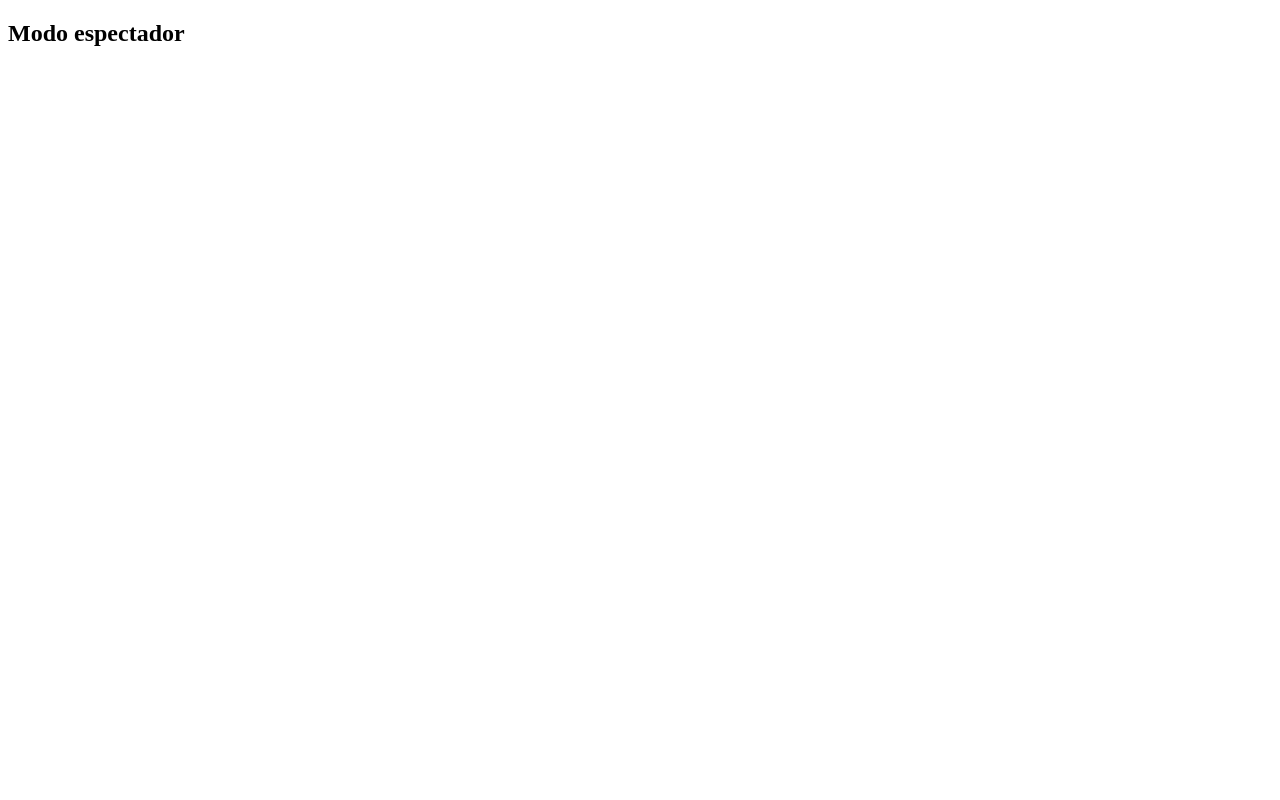
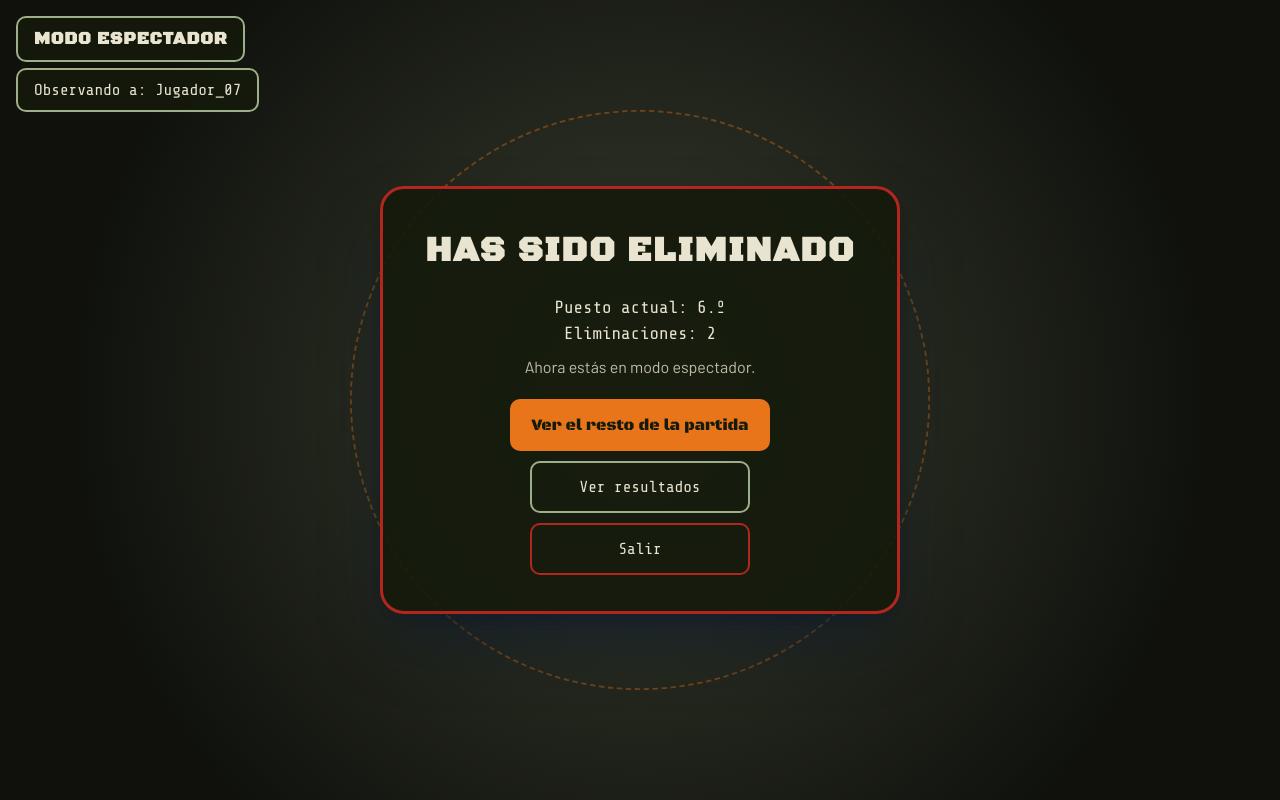
Before and after one commit to JoMoSa27/proyecto-B70134-C39321-C4H757-C4I578, a plain HTML site: page public/eliminado.html in a window 1280 px wide. Shown: the top 800 px of the page. Drawn offline with nearby package versions, Linux system fonts and the light colour scheme.

Commit message:
Se agrega el estilo de la pagina eliminado

```diff
--- /dev/null
+++ b/public/css/eliminado.css
@@ -0,0 +1,210 @@
+/* Estilos de la pantalla de jugador eliminado (eliminado.html) */
+
+/* Colores derivados de la paleta, usados solo en esta página */
+.pagina-eliminado {
+    --panel: rgb(20 26 12 / 90%);
+    --texto-suave: rgb(232 228 208 / 80%);
+}
+
+* {
+    box-sizing: border-box;
+}
+
+body.pagina-eliminado {
+    margin: 0;
+    color: var(--text);
+    font-family: var(--font-body);
+    line-height: 1.5;
+    background: var(--DarkBackGround);
+}
+
+/* El tablero, la zona y la tarjeta se apilan en la misma celda */
+.pantalla-eliminado {
+    min-height: 100vh;
+    display: grid;
+    overflow: hidden;
+}
+
+.espectador,
+.tarjeta-eliminado,
+.pantalla-eliminado::before {
+    grid-area: 1 / 1;
+}
+
+/* Tablero de fondo con la partida en curso */
+.espectador {
+    position: relative;
+    display: flex;
+    flex-direction: column;
+    align-items: flex-start;
+    gap: 6px;
+    padding: 16px;
+}
+
+.tablero {
+    position: absolute;
+    inset: 0;
+    width: 100%;
+    height: 100%;
+    background: radial-gradient(circle at 50% 50%, var(--Background), var(--DarkBackGround) 75%);
+    filter: grayscale(60%) brightness(0.7);
+}
+
+.espectador h1,
+.observando {
+    z-index: 1;
+    margin: 0;
+    padding: 8px 16px;
+    background: var(--panel);
+    border: 2px solid var(--accents);
+    border-radius: var(--radio);
+}
+
+.espectador h1 {
+    color: var(--text);
+    font-size: clamp(0.9rem, 2vw, 1.1rem);
+}
+
+.observando {
+    font-family: var(--font-hud);
+}
+
+/* Círculo punteado que representa la zona cerrándose */
+.pantalla-eliminado::before {
+    content: "";
+    place-self: center;
+    width: min(80vmin, 640px);
+    aspect-ratio: 1;
+    border: 2px dashed var(--orange);
+    z-index: 1;
+    border-radius: 50%;
+    pointer-events: none;
+    animation: zona 4s var(--ease) infinite alternate;
+}
+
+@keyframes zona {
+    from {
+        transform: scale(1);
+        opacity: 0.8;
+    }
+
+    to {
+        transform: scale(0.9);
+        opacity: 0.4;
+    }
+}
+
+/* Tarjeta central con el resultado */
+.tarjeta-eliminado {
+    z-index: 2;
+    place-self: center;
+    width: min(100% - 32px, 520px);
+    padding: clamp(20px, 5vw, 36px);
+    text-align: center;
+    background: var(--panel);
+    border: var(--borde) solid var(--red);
+    border-radius: var(--radio-lg);
+    box-shadow: var(--sombra-3);
+    animation: entrada 400ms var(--ease);
+}
+
+@keyframes entrada {
+    from {
+        opacity: 0;
+        transform: scale(0.92);
+    }
+
+    to {
+        opacity: 1;
+        transform: scale(1);
+    }
+}
+
+.tarjeta-eliminado h2 {
+    margin: 0 0 16px;
+    color: var(--text);
+    font-size: clamp(1.4rem, 5vw, 2.2rem);
+}
+
+.dato {
+    margin: 0;
+    font-family: var(--font-hud);
+    font-size: 1.1rem;
+}
+
+.aviso {
+    margin: 8px 0 20px;
+    color: var(--texto-suave);
+}
+
+.accion {
+    margin: 10px 0 0;
+}
+
+/* Enlaces con forma de botón */
+.boton {
+    display: inline-block;
+    min-width: 220px;
+    padding: 12px 20px;
+    color: var(--text);
+    font-family: var(--font-hud);
+    text-decoration: none;
+    border: 2px solid var(--accents);
+    border-radius: var(--radio);
+    transition:
+        transform var(--dur) var(--ease),
+        background-color var(--dur) var(--ease),
+        color var(--dur) var(--ease);
+}
+
+.boton:hover {
+    color: var(--DarkBackGround);
+    background: var(--accents);
+    transform: translateY(-2px);
+}
+
+.boton-principal {
+    color: var(--DarkBackGround);
+    font-family: var(--font-title);
+    background: var(--orange);
+    border-color: var(--orange);
+}
+
+.boton-principal:hover {
+    background: var(--text);
+    border-color: var(--text);
+}
+
+.boton-salir {
+    border-color: var(--red);
+}
+
+.boton-salir:hover {
+    color: var(--text);
+    background: var(--red);
+}
+
+/* Foco visible para navegar con teclado */
+.boton:focus-visible {
+    outline: 3px solid var(--text);
+    outline-offset: 3px;
+}
+
+/* Pantallas pequeñas */
+@media (width <= 600px) {
+    .boton {
+        width: 100%;
+        min-width: 0;
+    }
+}
+
+/* Sin animaciones si el usuario lo pide */
+@media (prefers-reduced-motion: reduce) {
+    *,
+    *::before,
+    *::after {
+        transition-duration: 0.01ms !important;
+        animation-duration: 0.01ms !important;
+        animation-iteration-count: 1 !important;
+    }
+}
--- a/public/eliminado.html
+++ b/public/eliminado.html
@@ -5,26 +5,28 @@
 <meta name="viewport" content="width=device-width, initial-scale=1"/>
 <title>Eliminado — WAR BATTLE.IO</title>
 <link rel="icon" href="assets/favicon.svg" type="image/svg+xml"/>
+<link rel="stylesheet" href="css/tokens.css"/>
+<link rel="stylesheet" href="css/eliminado.css"/>
 </head>
-<body>
-<main>
+<body class="pagina-eliminado">
+<main class="pantalla-eliminado">
 
-<section>
+<section class="espectador">
 <h1>Modo espectador</h1>
-<canvas id="tablero-espectador" width="1280" height="720">
+<canvas id="tablero-espectador" class="tablero" width="1280" height="720">
 Tu navegador no soporta el elemento canvas, por lo que no es posible mostrar la partida en curso. Actualiza tu navegador para continuar.
 </canvas>
-<p>Observando a: Jugador_07</p>
+<p class="observando">Observando a: Jugador_07</p>
 </section>
 
-<section>
+<section class="tarjeta-eliminado">
 <h2>Has sido eliminado</h2>
-<p>Puesto actual: 6.º</p>
-<p>Eliminaciones: 2</p>
-<p>Ahora estás en modo espectador.</p>
-<p><a href="juego.html">Ver el resto de la partida</a></p>
-<p><a href="resultados.html">Ver resultados</a></p>
-<p><a href="index.html">Salir</a></p>
+<p class="dato">Puesto actual: 6.º</p>
+<p class="dato">Eliminaciones: 2</p>
+<p class="aviso">Ahora estás en modo espectador.</p>
+<p class="accion"><a href="juego.html" class="boton boton-principal">Ver el resto de la partida</a></p>
+<p class="accion"><a href="resultados.html" class="boton">Ver resultados</a></p>
+<p class="accion"><a href="index.html" class="boton boton-salir">Salir</a></p>
 </section>
 
 </main>
```
